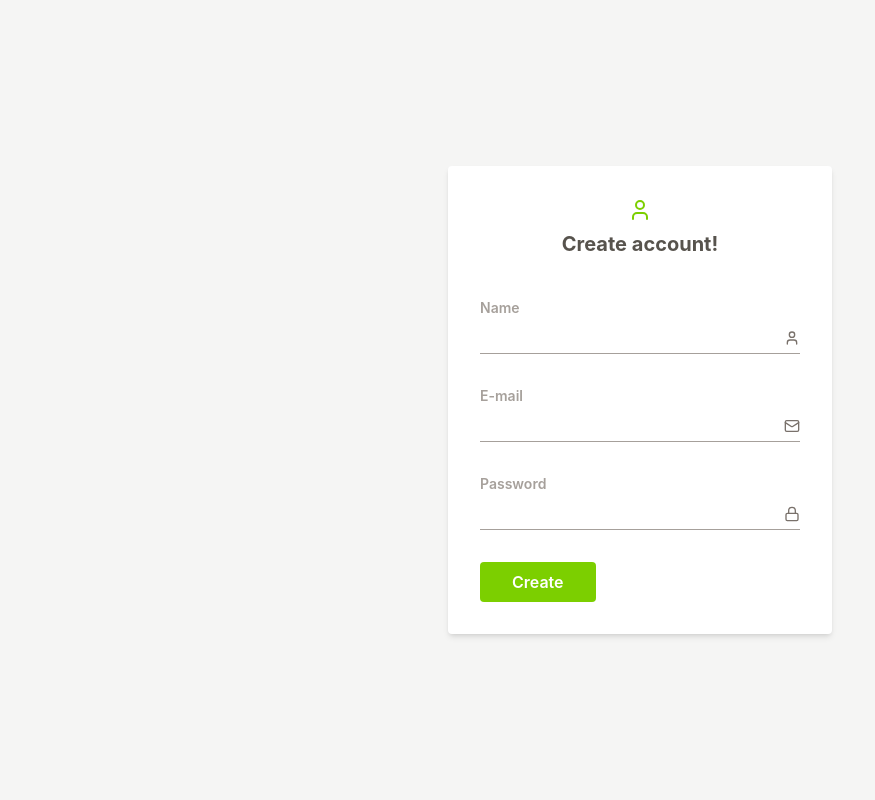
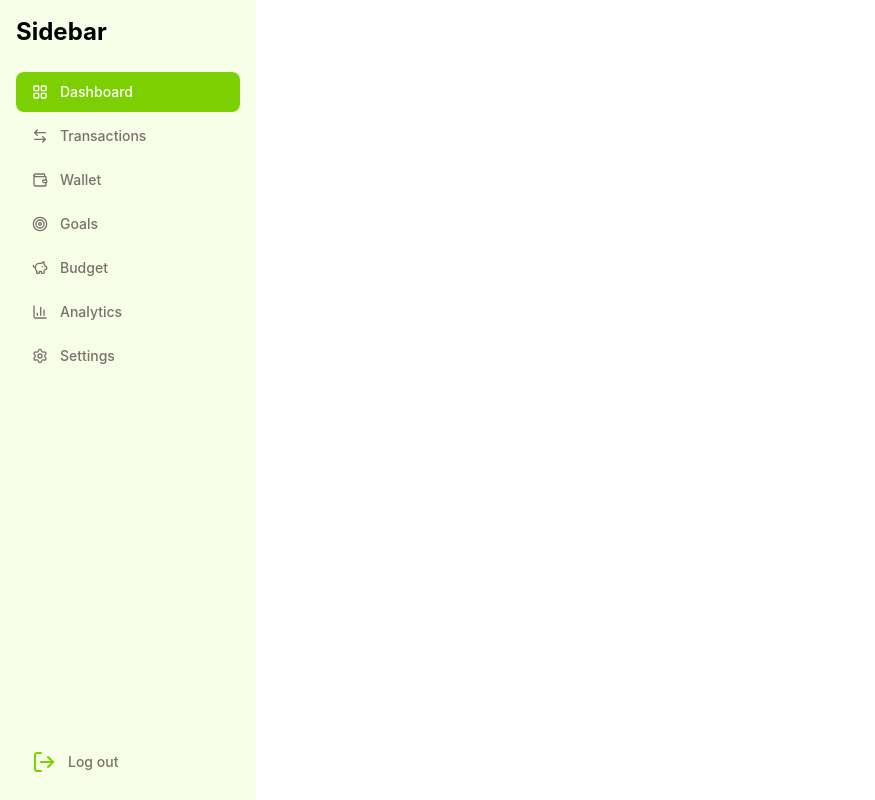
Before and after one commit to pudgynator/expense-tracker, a React (Vite) app in the folder client/: page / in a window 1280 px wide. Shown: the whole page, without its empty margins (0-875 px from the left). Built offline with nearby package versions, Linux system fonts and the light colour scheme.

Commit message:
Add app layout shell with sidebar navigation

```diff
--- a/client/src/App.tsx
+++ b/client/src/App.tsx
@@ -1,11 +1,11 @@
-import { Register } from './pages/Register'
+// import { Register } from './pages/Register'
+import { AppLayout } from "./layout/AppLayout";
 
 function App() {
 
   return (
-    <>
-      <Register />
-    </>
+    <AppLayout />
+
   )
 }
 
--- /dev/null
+++ b/client/src/components/Sidebar.tsx
@@ -0,0 +1,44 @@
+import { LayoutGrid, ArrowLeftRight, Wallet, Target, PiggyBank, BarChart3, Settings, LogOut } from "lucide-react";
+
+const navItems = [
+  { label: "Dashboard", icon: LayoutGrid, href: "#", active: true },
+  { label: "Transactions", icon: ArrowLeftRight, href: "#", active: false },
+  { label: "Wallet", icon: Wallet, href: "#", active: false },
+  { label: "Goals", icon: Target, href: "#", active: false },
+  { label: "Budget", icon: PiggyBank, href: "#", active: false },
+  { label: "Analytics", icon: BarChart3, href: "#", active: false },
+  { label: "Settings", icon: Settings, href: "#", active: false },
+];
+
+export function Sidebar() {
+    return (
+        <div className="flex flex-col p-4 bg-lime-50 min-w-3xs">
+            <h1 className="text-2xl font-bold mb-6">
+                Sidebar
+            </h1>
+            <nav>
+                <ul className="flex flex-col gap-1">
+                    {navItems.map((item) => (
+                        <li key={item.label}>
+                            <a
+                                href={item.href}
+                                className={`flex items-center gap-3 rounded-lg px-4 py-2.5 text-sm font-medium
+                                ${ item.active
+                                    ? "bg-lime-500 text-white"
+                                    : "text-stone-500 hover:bg-lime-300"
+                                }`}
+                            >
+                                <item.icon className="h-4 w-4" />
+                                {item.label}
+                            </a>
+                        </li>
+                    ))}
+                </ul>
+            </nav>
+            <button className="flex items-center gap-3 rounded-lg px-4 py-2.5 text-sm font-medium text-stone-500 cursor-pointer mt-auto">
+                <LogOut className="h-6 w-6 text-lime-500" />
+                Log out
+            </button>
+        </div>
+    )
+}
--- /dev/null
+++ b/client/src/layout/AppLayout.tsx
@@ -0,0 +1,9 @@
+import { Sidebar } from "../components/Sidebar";
+
+export function AppLayout() {
+    return (
+        <div className="flex min-h-screen">
+            <Sidebar />
+        </div>
+    )
+}
```
